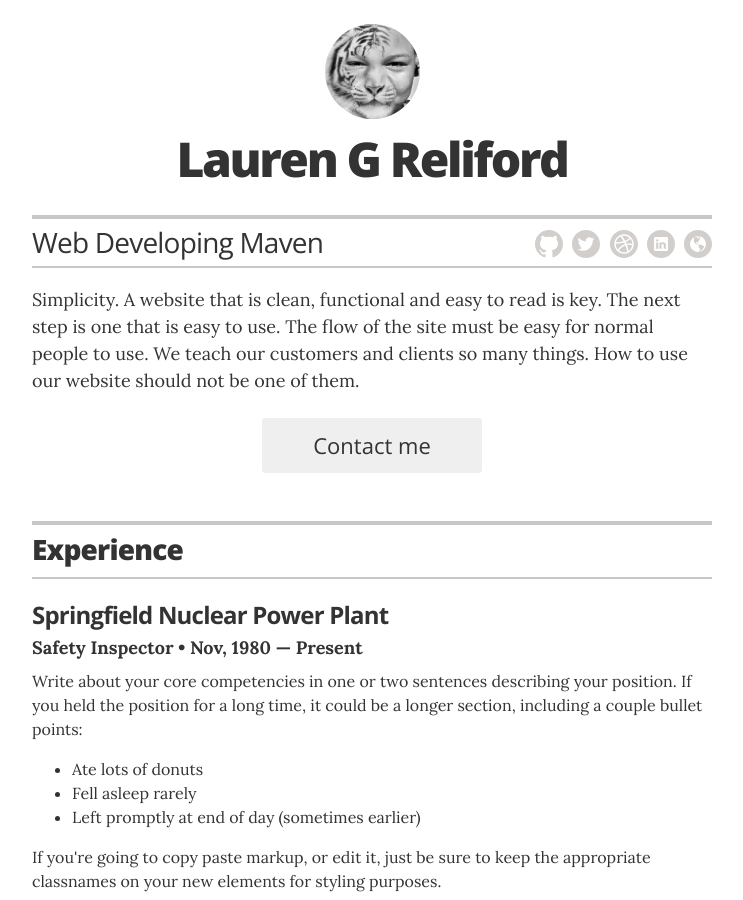
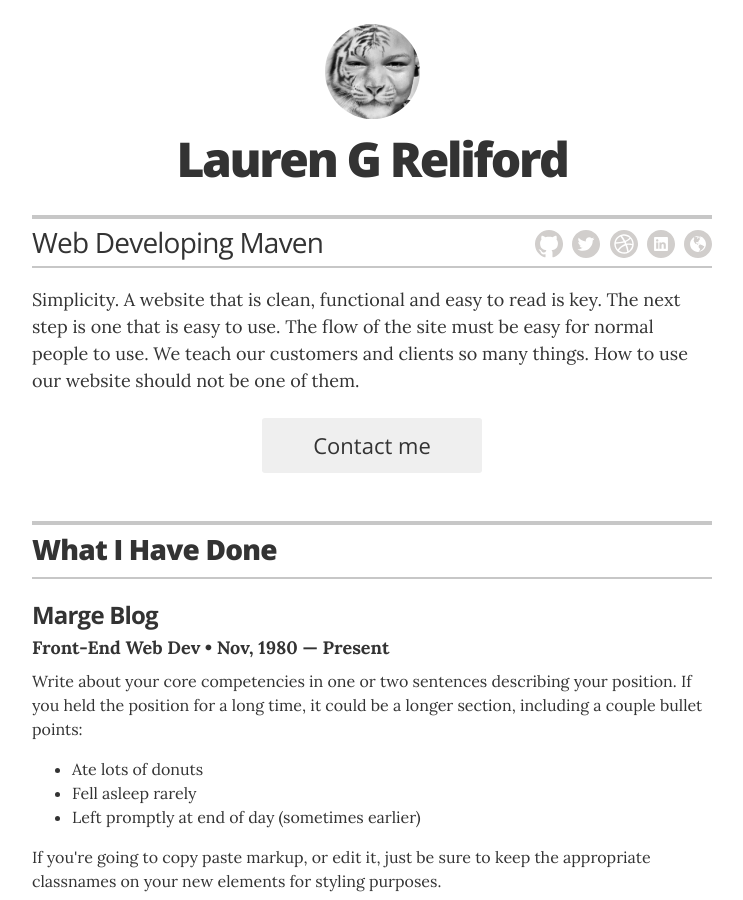
Before and after one commit to thislady/resume, a Jekyll site: the page built from index.html, in a window 1280 px wide and 900 px high. Shown: the whole window, without its empty margins (268-1011 px from the left). Built offline with Jekyll 4.4.1, drawn with Linux system fonts in a browser that asks for light colours.

Commit message:
Update resume.html

```diff
--- a/_layouts/resume.html
+++ b/_layouts/resume.html
@@ -11,7 +11,7 @@
 
         <!-- You can turn off the avatar in _config.yml by setting to false -->
         {% if site.resume_avatar == 'true' %}
-        <img src="images/avatar.jpg" alt="my photo" class="avatar no-print" itemprop="image">
+        <img src="images/avatar.jpg" alt="Lauren G Reliford" class="avatar no-print" itemprop="image">
         {% endif %}
 
         <!-- Your name is defined in the _config.yml file -->
@@ -51,13 +51,13 @@
       <section class="content-section">
 
         <header class="section-header">
-          <h2>Experience</h2>
+          <h2>What I Have Done</h2>
         </header>
 
         <!-- Duplicate these resume-item elements and edit accordingly for each job you want to add here -->
         <div class="resume-item" itemscope itemprop="worksFor" itemtype="http://schema.org/Organization">
-          <h3 class="resume-item-title" itemprop="name">Springfield Nuclear Power Plant</h3>
-          <h4 class="resume-item-details" itemprop="description">Safety Inspector &bull; Nov, 1980 &mdash; Present</h4>
+          <h3 class="resume-item-title" itemprop="name">Marge Blog</h3>
+          <h4 class="resume-item-details" itemprop="description">Front-End Web Dev &bull; Nov, 1980 &mdash; Present</h4>
           <p class="resume-item-copy">Write about your core competencies in one or two sentences describing your position. If you held the position for a long time, it could be a longer section, including a couple bullet points:</p>
           <ul class="resume-item-list">
             <li>Ate lots of donuts</li>
```
